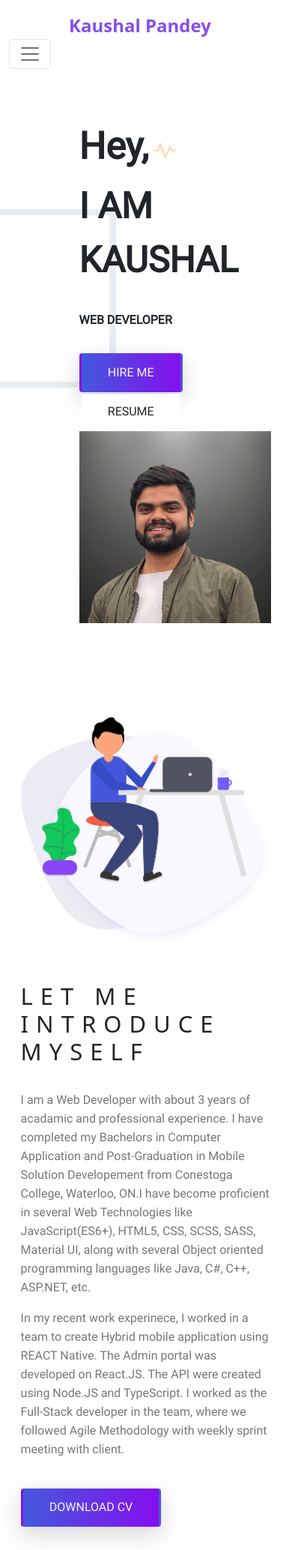
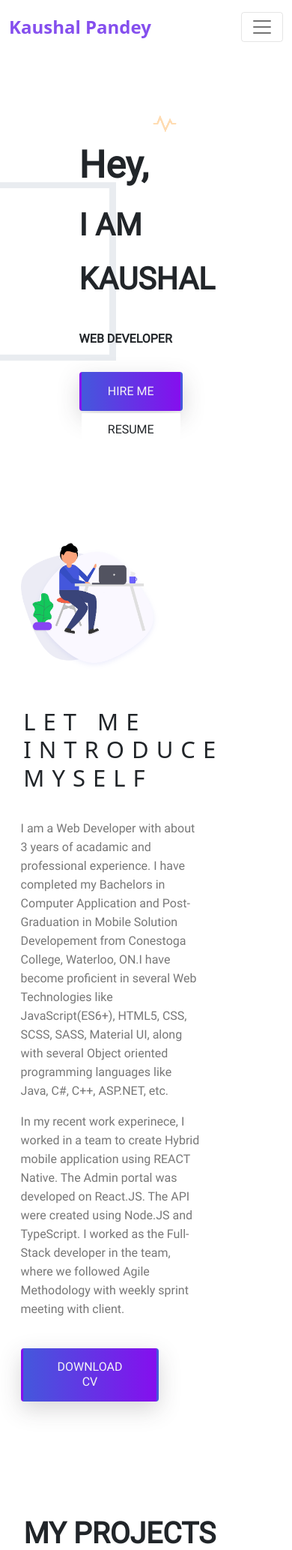
Before and after one commit to kaushalpandey1510/portfolio, a PHP site: page / in a window 390 px wide. Shown: the top 2067 px of the page at 75% size. Run offline with PHP 8.4, Linux system fonts and the light colour scheme.

Commit message:
Small screen changes

```diff
--- a/CSS/responsive.css
+++ b/CSS/responsive.css
@@ -5,7 +5,7 @@
     .header_area .main_menu .navbar .navbar-brand{
         padding: 0 2rem 0 0;
         margin: 0%;
-        justify-content: left;
+        justify-content: center;
     }
     .site-main .site-banner .site-title h1{
         font-size: 41px;
@@ -31,6 +31,40 @@
         padding: 5%;
     }
 }
+
+@media only screen and (min-device-width : 340px) and (max-device-width : 896px)
+{
+    .header_area .main-menu .navbar,
+    .header_area .main_menu .navbar .navbar-brand{
+        padding: 0 2rem 0 0;
+        margin: 0%;
+        justify-content: center;
+    }
+    .site-main .site-banner .site-title h1{
+        font-size: 41px;
+    }
+    .site-main .site-banner .site-title h3{
+        padding-top: 7rem;
+    }
+
+    .site-main .site-banner .banner-image > img{
+        display: none;
+    }
+    .site-main .about-area,
+    .site-main .about-area .about-title h2,
+    .site-main .about-area .about-title p
+    {
+        width: 15rem;
+        padding: 2%;
+
+    }
+
+    .site-main .project-area .container .row .our-project > img {
+        width: 90%;
+        padding: 5%;
+    }
+}
+
 
 @media only screen and (max-width: 792px){
     .site-main .about-area .about-title h2 > span{
```
